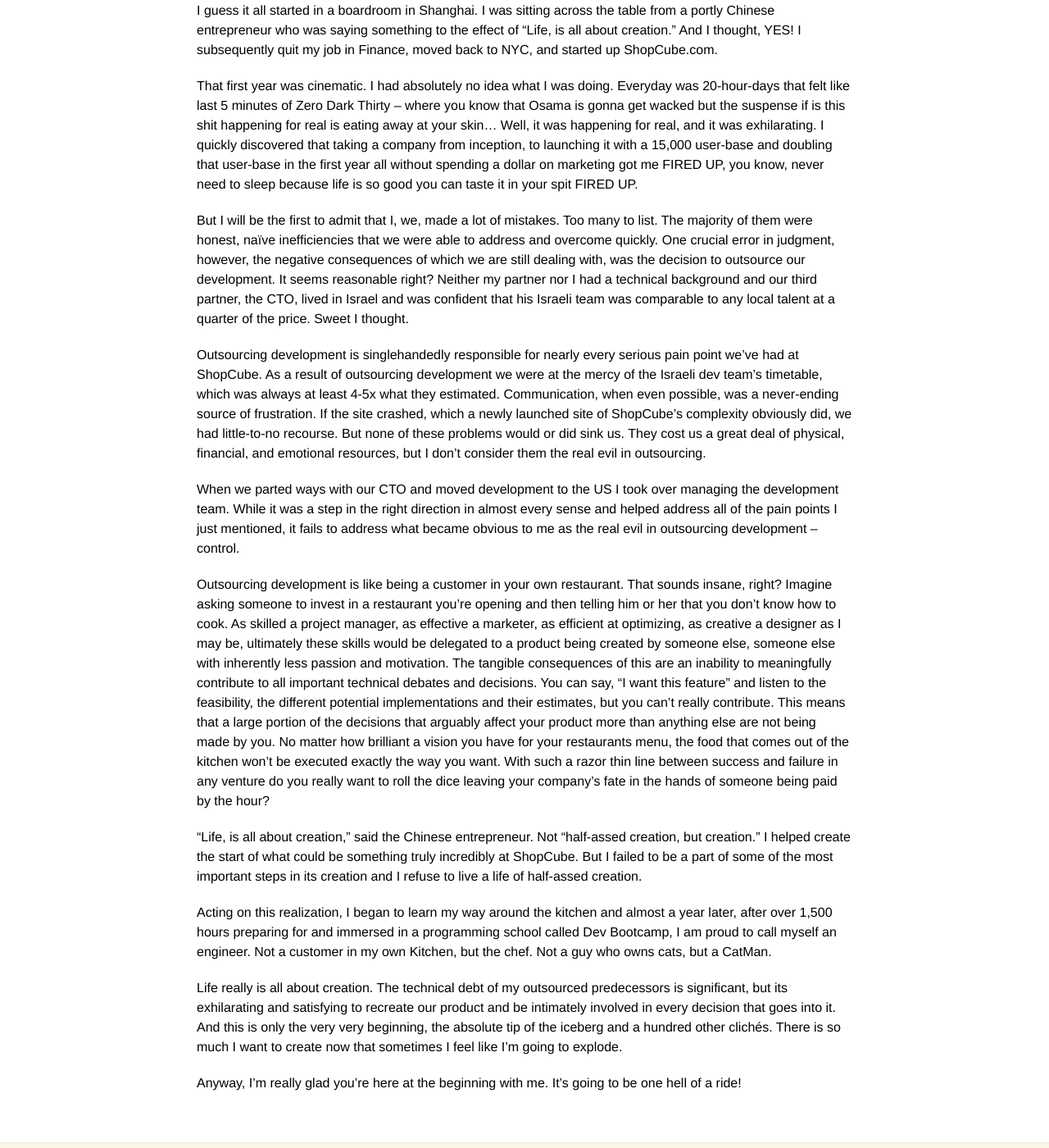
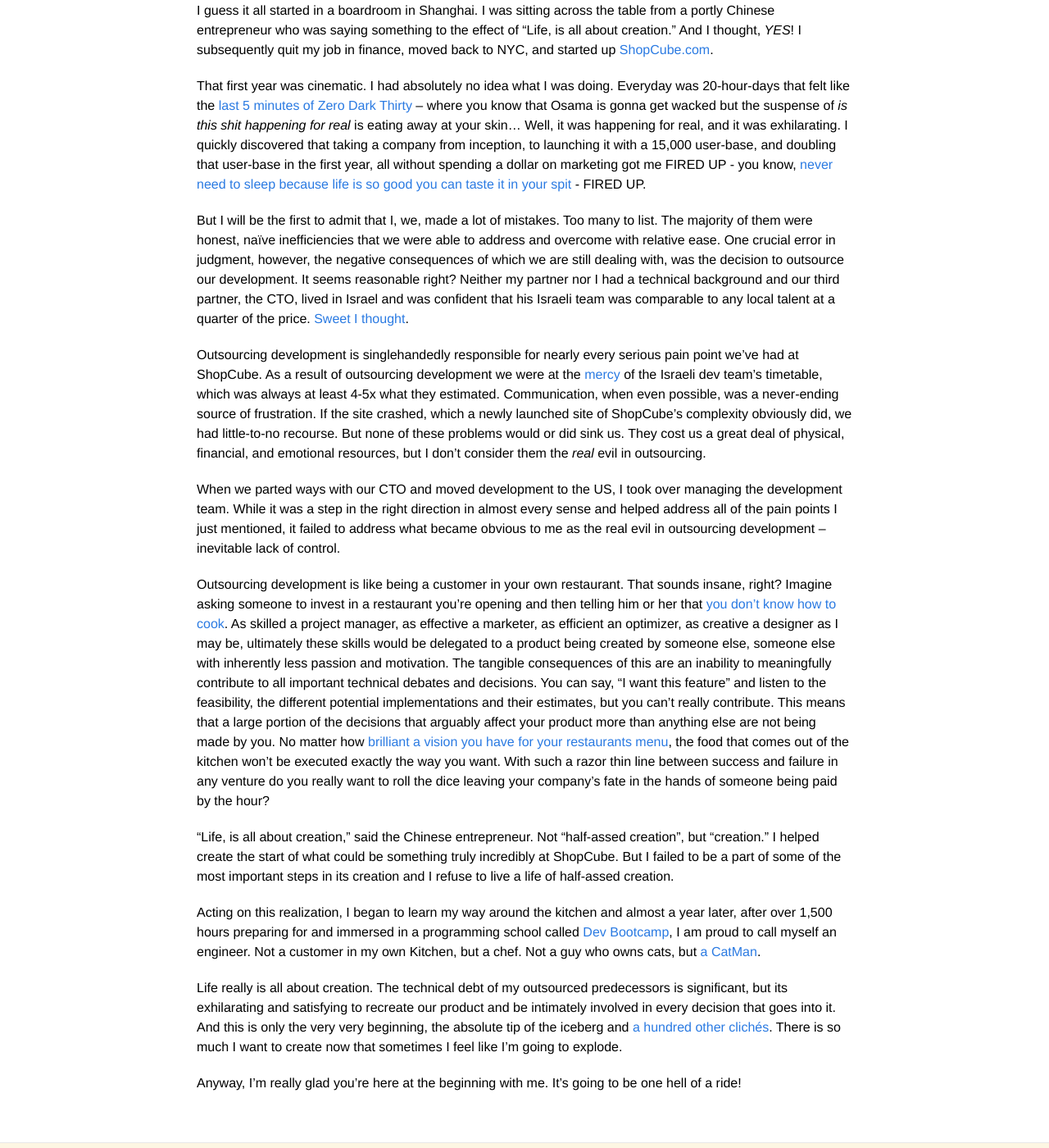
Before and after one commit to reidcovington/reidcovington.github.io, a Jekyll site: the page built from _posts/2014-07-01-who-is-the-real-cat-man.markdown, in a window 1280 px wide and 1400 px high, scrolled down 342 px. Shown: the whole window at 82% size. Built offline with Jekyll 4.4.1, drawn with Linux system fonts in a browser that asks for light colours; some of the changed text lies outside the part shown.

Commit message:
Add anotation links

```diff
--- a/_posts/2014-07-01-who-is-the-real-cat-man.markdown
+++ b/_posts/2014-07-01-who-is-the-real-cat-man.markdown
@@ -6,26 +6,26 @@
 ---
 "Do you have a dog?" Asked the woman in the elevator. <br>
 "No. I have 2 cats." <br>
-"Oh," she exclaimed and exchanged aroused glances with her partner. “It’s hard to find a good **_cat man_**…” <br>
+"Oh," she exclaimed and exchanged aroused glances with her friend. “It’s hard to find a good **_cat man_**…” <br>
 
 I wasn't always a CatMan though. It's been a long journey to get here. Let me give you the high-level stack-trace.
 
-I guess it all started in a boardroom in Shanghai. I was sitting across the table from a portly Chinese entrepreneur who was saying something to the effect of “Life, is all about creation.” And I thought, YES! I subsequently quit my job in Finance, moved back to NYC, and started up ShopCube.com.
+I guess it all started in a boardroom in Shanghai. I was sitting across the table from a portly Chinese entrepreneur who was saying something to the effect of “Life, is all about creation.” And I thought, _YES_! I subsequently quit my job in finance, moved back to NYC, and started up <a href='http://www.shopcube.com'>ShopCube.com</a>.
 
-That first year was cinematic. I had absolutely no idea what I was doing. Everyday was 20-hour-days that felt like last 5 minutes of Zero Dark Thirty – where you know that Osama is gonna get wacked but the suspense if is this shit happening for real is eating away at your skin… Well, it was happening for real, and it was exhilarating. I quickly discovered that taking a company from inception, to launching it with a 15,000 user-base and doubling that user-base in the first year all without spending a dollar on marketing got me FIRED UP, you know, never need to sleep because life is so good you can taste it in your spit FIRED UP.
+That first year was cinematic. I had absolutely no idea what I was doing. Everyday was 20-hour-days that felt like the <a href='#'>last 5 minutes of Zero Dark Thirty </a> – where you know that Osama is gonna get wacked but the suspense of _is this shit happening for real_ is eating away at your skin… Well, it was happening for real, and it was exhilarating. I quickly discovered that taking a company from inception, to launching it with a 15,000 user-base, and doubling that user-base in the first year, all without spending a dollar on marketing got me FIRED UP - you know, <a href="#">never need to sleep because life is so good you can taste it in your spit </a> - FIRED UP.
 
-But I will be the first to admit that I, we, made a lot of mistakes. Too many to list. The majority of them were honest, naïve inefficiencies that we were able to address and overcome quickly. One crucial error in judgment, however, the negative consequences of which we are still dealing with, was the decision to outsource our development. It seems reasonable right? Neither my partner nor I had a technical background and our third partner, the CTO, lived in Israel and was confident that his Israeli team was comparable to any local talent at a quarter of the price. Sweet I thought.
+But I will be the first to admit that I, we, made a lot of mistakes. Too many to list. The majority of them were honest, naïve inefficiencies that we were able to address and overcome with relative ease. One crucial error in judgment, however, the negative consequences of which we are still dealing with, was the decision to outsource our development. It seems reasonable right? Neither my partner nor I had a technical background and our third partner, the CTO, lived in Israel and was confident that his Israeli team was comparable to any local talent at a quarter of the price. <a href='#'>Sweet I thought</a>.
 
-Outsourcing development is singlehandedly responsible for nearly every serious pain point we’ve had at ShopCube. As a result of outsourcing development we were at the mercy of the Israeli dev team’s timetable, which was always at least 4-5x what they estimated. Communication, when even possible, was a never-ending source of frustration. If the site crashed, which a newly launched site of ShopCube’s complexity obviously did, we had little-to-no recourse. But none of these problems would or did sink us. They cost us a great deal of physical, financial, and emotional resources, but I don’t consider them the real evil in outsourcing.
+Outsourcing development is singlehandedly responsible for nearly every serious pain point we’ve had at ShopCube. As a result of outsourcing development we were at the <a href='#'>mercy </a> of the Israeli dev team’s timetable, which was always at least 4-5x what they estimated. Communication, when even possible, was a never-ending source of frustration. If the site crashed, which a newly launched site of ShopCube’s complexity obviously did, we had little-to-no recourse. But none of these problems would or did sink us. They cost us a great deal of physical, financial, and emotional resources, but I don’t consider them the _real_ evil in outsourcing.
 
-When we parted ways with our CTO and moved development to the US I took over managing the development team. While it was a step in the right direction in almost every sense and helped address all of the pain points I just mentioned, it fails to address what became obvious to me as the real evil in outsourcing development – control.
+When we parted ways with our CTO and moved development to the US, I took over managing the development team. While it was a step in the right direction in almost every sense and helped address all of the pain points I just mentioned, it failed to address what became obvious to me as the real evil in outsourcing development – inevitable lack of control.
 
-Outsourcing development is like being a customer in your own restaurant. That sounds insane, right? Imagine asking someone to invest in a restaurant you’re opening and then telling him or her that you don’t know how to cook. As skilled a project manager, as effective a marketer, as efficient at optimizing, as creative a designer as I may be, ultimately these skills would be delegated to a product being created by someone else, someone else with inherently less passion and motivation. The tangible consequences of this are an inability to meaningfully contribute to all important technical debates and decisions. You can say, “I want this feature” and listen to the feasibility, the different potential implementations and their estimates, but you can’t really contribute. This means that a large portion of the decisions that arguably affect your product more than anything else are not being made by you. No matter how brilliant a vision you have for your restaurants menu, the food that comes out of the kitchen won’t be executed exactly the way you want. With such a razor thin line between success and failure in any venture do you really want to roll the dice leaving your company’s fate in the hands of someone being paid by the hour?
+Outsourcing development is like being a customer in your own restaurant. That sounds insane, right? Imagine asking someone to invest in a restaurant you’re opening and then telling him or her that <a href='#'>you don’t know how to cook</a>. As skilled a project manager, as effective a marketer, as efficient an optimizer, as creative a designer as I may be, ultimately these skills would be delegated to a product being created by someone else, someone else with inherently less passion and motivation. The tangible consequences of this are an inability to meaningfully contribute to all important technical debates and decisions. You can say, “I want this feature” and listen to the feasibility, the different potential implementations and their estimates, but you can’t really contribute. This means that a large portion of the decisions that arguably affect your product more than anything else are not being made by you. No matter how <a href='#'>brilliant a vision you have for your restaurants menu</a>, the food that comes out of the kitchen won’t be executed exactly the way you want. With such a razor thin line between success and failure in any venture do you really want to roll the dice leaving your company’s fate in the hands of someone being paid by the hour?
 
-“Life, is all about creation,” said the Chinese entrepreneur. Not “half-assed creation, but creation.” I helped create the start of what could be something truly incredibly at ShopCube. But I failed to be a part of some of the most important steps in its creation and I refuse to live a life of half-assed creation.
+“Life, is all about creation,” said the Chinese entrepreneur. Not “half-assed creation", but "creation.” I helped create the start of what could be something truly incredibly at ShopCube. But I failed to be a part of some of the most important steps in its creation and I refuse to live a life of half-assed creation.
 
-Acting on this realization, I began to learn my way around the kitchen and almost a year later, after over 1,500 hours preparing for and immersed in a programming school called Dev Bootcamp, I am proud to call myself an engineer. Not a customer in my own Kitchen, but the chef. Not a guy who owns cats, but a CatMan.
+Acting on this realization, I began to learn my way around the kitchen and almost a year later, after over 1,500 hours preparing for and immersed in a programming school called <a href='http://www.devbootcamp.com'>Dev Bootcamp</a>, I am proud to call myself an engineer. Not a customer in my own Kitchen, but a chef. Not a guy who owns cats, but <a href='#'>a CatMan</a>.
 
-Life really is all about creation. The technical debt of my outsourced predecessors is significant, but its exhilarating and satisfying to recreate our product and be intimately involved in every decision that goes into it. And this is only the very very beginning, the absolute tip of the iceberg and a hundred other clichés. There is so much I want to create now that sometimes I feel like I’m going to explode.
+Life really is all about creation. The technical debt of my outsourced predecessors is significant, but its exhilarating and satisfying to recreate our product and be intimately involved in every decision that goes into it. And this is only the very very beginning, the absolute tip of the iceberg and <a href='#'>a hundred other clichés</a>. There is so much I want to create now that sometimes I feel like I’m going to explode.
 
 Anyway, I’m really glad you’re here at the beginning with me. It’s going to be one hell of a ride!
```
Also changed, not shown: 5 other files.
